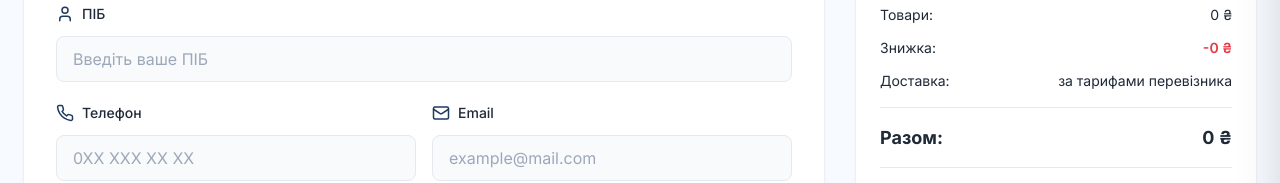
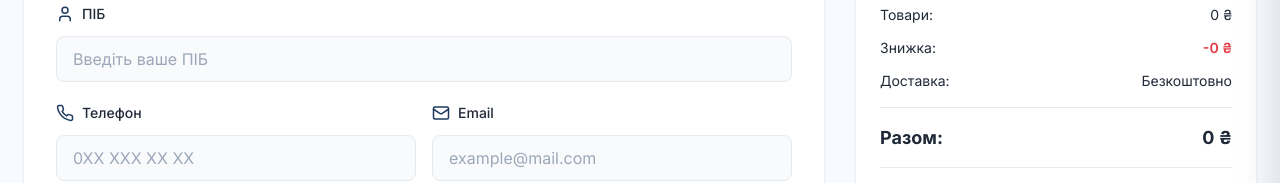
Before and after one commit to Greenfield-Taster/mattress-shop, a React (Vite) app: page /checkout in a window 1280 px wide. Shown: the part 277-460 px from the top of the page. Built offline with nearby package versions, Linux system fonts and the light colour scheme; no server answers.

Commit message:
Add delivery price calculation based on method and order subtotal

```diff
--- a/src/pages/Checkout.jsx
+++ b/src/pages/Checkout.jsx
@@ -275,7 +275,7 @@ const Checkout = () => {
     setIsSubmitting(true);
 
     try {
-      const orderData = formatOrderData(formData, items, totals, promoCode);
+      const orderData = formatOrderData(formData, items, totals, promoCode, deliveryInfo);
       console.log("📦 Відправка замовлення:", orderData);
 
       const result = await createOrder(orderData);
@@ -371,8 +371,33 @@ const Checkout = () => {
     }
   }, [deliveryMethod]);
 
-  const deliveryPrice =
-    deliveryMethod === "pickup" ? 0 : "за тарифами перевізника";
+  // Логіка ціни доставки на основі FAQ:
+  // - Самовивіз: безкоштовно
+  // - Кур'єр (Київ): безкоштовно від 8000 грн, інакше 500 грн
+  // - Нова Пошта: безкоштовно від 8000 грн, інакше за тарифами
+  // - Meest / Delivery: безкоштовно від 13000 грн, інакше за тарифами
+  const getDeliveryPrice = () => {
+    if (!deliveryMethod || deliveryMethod === "pickup") {
+      return { price: 0, type: "free" };
+    }
+    if (deliveryMethod === "courier") {
+      return totals.subtotal >= 8000
+        ? { price: 0, type: "free" }
+        : { price: 500, type: "fixed" };
+    }
+    if (deliveryMethod === "nova-poshta") {
+      return totals.subtotal >= 8000
+        ? { price: 0, type: "free" }
+        : { price: null, type: "carrier" };
+    }
+    // meest, delivery
+    return totals.subtotal >= 13000
+      ? { price: 0, type: "free" }
+      : { price: null, type: "carrier" };
+  };
+
+  const deliveryInfo = getDeliveryPrice();
+  const deliveryPrice = deliveryInfo.price;
 
   return (
     <div className="checkout">
@@ -953,15 +978,19 @@ const Checkout = () => {
                 <div className="checkout__total-row">
                   <span>Доставка:</span>
                   <span>
-                    {typeof deliveryPrice === "number"
-                      ? `${deliveryPrice} ${currency}`
-                      : deliveryPrice}
+                    {deliveryInfo.type === "free"
+                      ? "Безкоштовно"
+                      : deliveryInfo.type === "fixed"
+                        ? `${deliveryPrice} ${currency}`
+                        : !deliveryMethod
+                          ? "Оберіть спосіб доставки"
+                          : "За тарифами перевізника"}
                   </span>
                 </div>
                 <div className="checkout__total-row checkout__total-final">
                   <span>Разом:</span>
                   <span>
-                    {totals.total} {currency}
+                    {totals.total + (typeof deliveryPrice === "number" ? deliveryPrice : 0)} {currency}
                   </span>
                 </div>
               </div>
```
